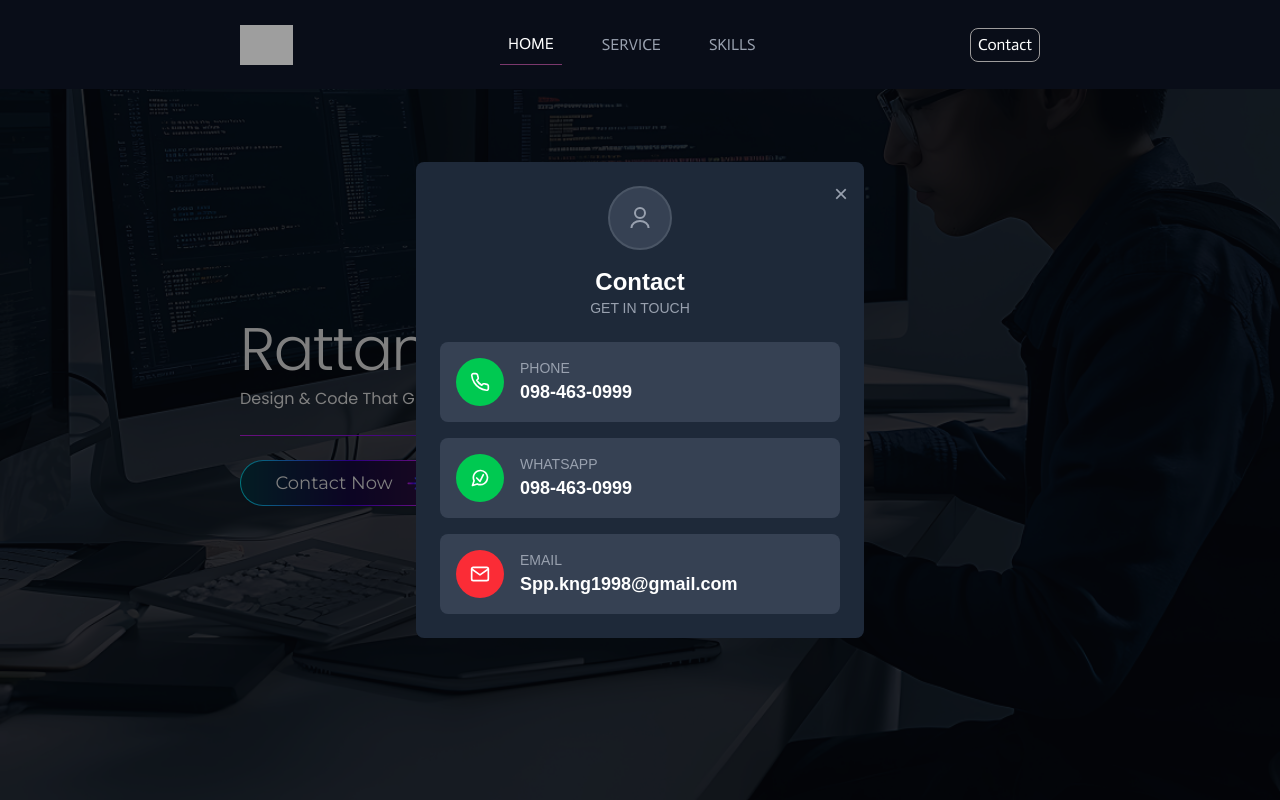
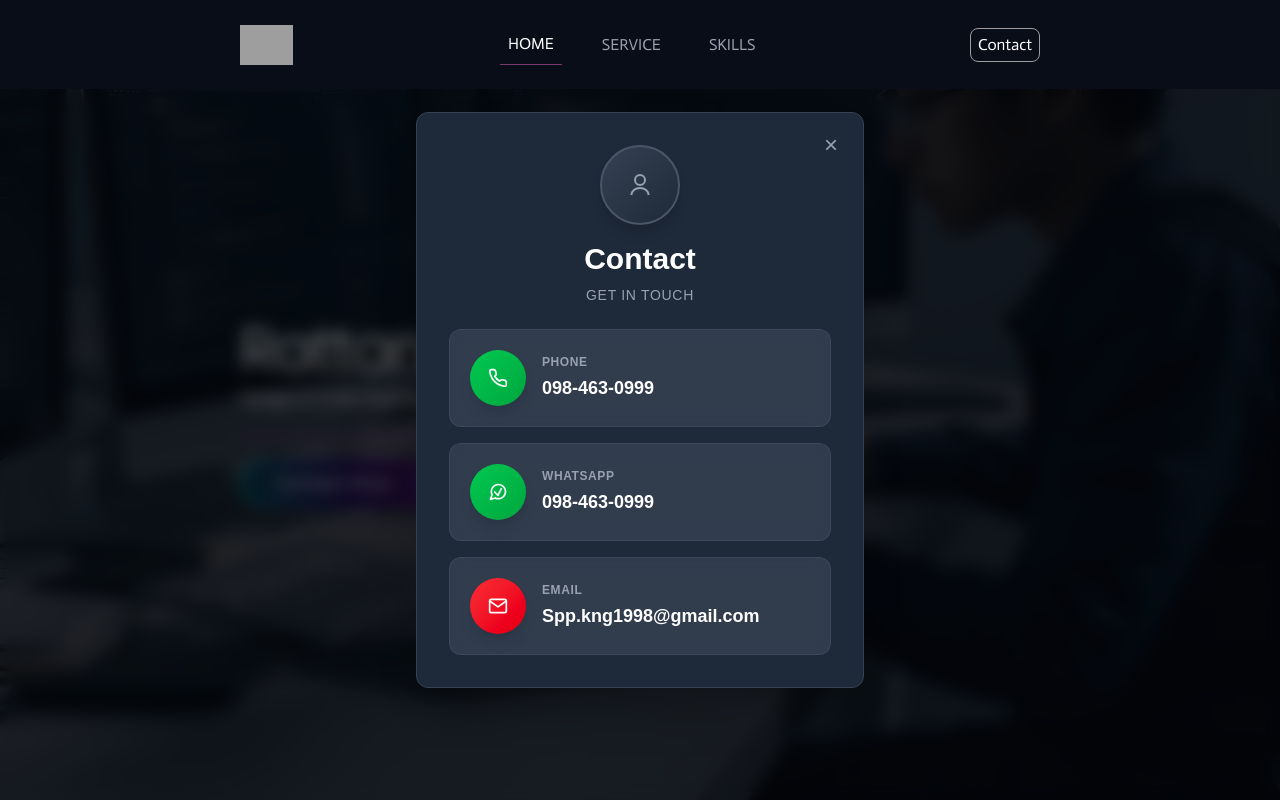
Before and after one commit to jabjnzine/rattanacode, a Next.js app: page / in a window 1280 px wide. Both pictures are taken after a click on the button "Contact". Shown: the top 800 px of the page. Built offline with nearby package versions, Linux system fonts and the light colour scheme; grey boxes are pictures that could not be loaded; what @heroui/react would draw is missing.

Commit message:
Enhance contact modal styles in page.tsx with improved animations, layout adjustments, and updated typography for better user experience.

```diff
--- a/app/page.tsx
+++ b/app/page.tsx
@@ -40,24 +40,24 @@ export default function Hone() {
       {/* Custom Contact Modal */}
       {isContactModalOpen && (
         <div
-          className="fixed inset-0 z-50 flex items-center justify-center bg-black/50"
+          className="fixed inset-0 z-50 flex items-center justify-center bg-black/50 backdrop-blur-sm animate-in fade-in duration-300"
           onClick={() => setIsContactModalOpen(false)}
         >
           <div
-            className="bg-gray-800 rounded-lg p-6 max-w-md w-full mx-4 relative"
+            className="bg-gray-800 rounded-xl p-8 max-w-md w-full mx-4 relative shadow-2xl border border-gray-700 animate-in zoom-in-95 slide-in-from-bottom-4 duration-300"
             onClick={(e) => e.stopPropagation()}
           >
             {/* Close Button */}
             <button
               onClick={() => setIsContactModalOpen(false)}
-              className="absolute top-4 right-4 text-gray-400 hover:text-white text-2xl"
+              className="absolute top-4 right-4 text-gray-400 hover:text-white text-2xl w-8 h-8 flex items-center justify-center rounded-full hover:bg-gray-700 transition-all duration-200"
             >
               ×
             </button>
 
             {/* Header */}
             <div className="flex flex-col items-center gap-4 pb-6">
-              <div className="w-16 h-16 bg-gray-700 rounded-full border-2 border-gray-600 flex items-center justify-center">
+              <div className="w-20 h-20 bg-gradient-to-br from-gray-700 to-gray-800 rounded-full border-2 border-gray-600 flex items-center justify-center shadow-lg">
                 <svg
                   width="24"
                   height="24"
@@ -78,16 +78,16 @@ export default function Hone() {
                 </svg>
               </div>
               <div className="text-center">
-                <h2 className="text-2xl font-bold text-white">Contact</h2>
-                <p className="text-gray-400 text-sm">GET IN TOUCH</p>
+                <h2 className="text-3xl font-bold text-white mb-2">Contact</h2>
+                <p className="text-gray-400 text-sm font-medium tracking-wider">GET IN TOUCH</p>
               </div>
             </div>
 
             {/* Contact Options */}
             <div className="space-y-4">
               {/* Phone Contact */}
-              <div className="bg-gray-700 rounded-lg p-4 flex items-center gap-4">
-                <div className="w-12 h-12 bg-green-500 rounded-full flex items-center justify-center">
+              <div className="bg-gray-700/80 backdrop-blur-sm rounded-xl p-5 flex items-center gap-4 hover:bg-gray-700 transition-all duration-200 hover:scale-[1.02] border border-gray-600/50">
+                <div className="w-14 h-14 bg-gradient-to-br from-green-500 to-green-600 rounded-full flex items-center justify-center shadow-lg">
                   <svg
                     width="20"
                     height="20"
@@ -104,17 +104,17 @@ export default function Hone() {
                     />
                   </svg>
                 </div>
-                <div>
-                  <p className="text-gray-400 text-sm font-medium">PHONE</p>
-                  <p className="text-white text-lg font-semibold">
+                <div className="flex-1">
+                  <p className="text-gray-400 text-xs font-semibold tracking-wider uppercase mb-1">PHONE</p>
+                  <p className="text-white text-lg font-bold">
                     098-463-0999
                   </p>
                 </div>
               </div>
 
               {/* WhatsApp Contact */}
-              <div className="bg-gray-700 rounded-lg p-4 flex items-center gap-4">
-                <div className="w-12 h-12 bg-green-500 rounded-full flex items-center justify-center">
+              <div className="bg-gray-700/80 backdrop-blur-sm rounded-xl p-5 flex items-center gap-4 hover:bg-gray-700 transition-all duration-200 hover:scale-[1.02] border border-gray-600/50">
+                <div className="w-14 h-14 bg-gradient-to-br from-green-500 to-green-600 rounded-full flex items-center justify-center shadow-lg">
                   <svg
                     width="20"
                     height="20"
@@ -138,17 +138,17 @@ export default function Hone() {
                     />
                   </svg>
                 </div>
-                <div>
-                  <p className="text-gray-400 text-sm font-medium">WHATSAPP</p>
-                  <p className="text-white text-lg font-semibold">
+                <div className="flex-1">
+                  <p className="text-gray-400 text-xs font-semibold tracking-wider uppercase mb-1">WHATSAPP</p>
+                  <p className="text-white text-lg font-bold">
                     098-463-0999
                   </p>
                 </div>
               </div>
 
               {/* Email Contact */}
-              <div className="bg-gray-700 rounded-lg p-4 flex items-center gap-4">
-                <div className="w-12 h-12 bg-red-500 rounded-full flex items-center justify-center">
+              <div className="bg-gray-700/80 backdrop-blur-sm rounded-xl p-5 flex items-center gap-4 hover:bg-gray-700 transition-all duration-200 hover:scale-[1.02] border border-gray-600/50">
+                <div className="w-14 h-14 bg-gradient-to-br from-red-500 to-red-600 rounded-full flex items-center justify-center shadow-lg">
                   <svg
                     width="20"
                     height="20"
@@ -172,9 +172,9 @@ export default function Hone() {
                     />
                   </svg>
                 </div>
-                <div>
-                  <p className="text-gray-400 text-sm font-medium">EMAIL</p>
-                  <p className="text-white text-lg font-semibold">
+                <div className="flex-1">
+                  <p className="text-gray-400 text-xs font-semibold tracking-wider uppercase mb-1">EMAIL</p>
+                  <p className="text-white text-lg font-bold">
                     Spp.kng1998@gmail.com
                   </p>
                 </div>
```
